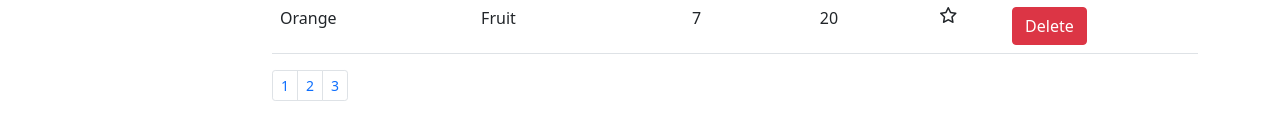
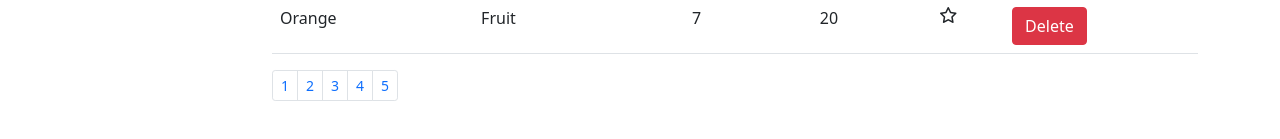
Before and after one commit to MissJL/intensive-food, a React (Create React App) app: page / in a window 1280 px wide. Shown: the part 529-668 px from the top of the page. Built offline with nearby package versions, Linux system fonts and the light colour scheme.

Commit message:
added favorite function

```diff
--- a/src/App.jsx
+++ b/src/App.jsx
@@ -7,6 +7,7 @@ import ListGroup from "./Components/ListGroup";
 class App extends Component {
   state = {
     foods: getFoods(),
+    pages: [1, 2, 3, 4, 5],
   };
 
   handleDelete = (id) => {
@@ -22,8 +23,13 @@ class App extends Component {
             <ListGroup />
           </span>
           <div className="col">
-            <Foods foods={this.state.foods} onDelete={this.handleDelete} />
-            <Pagination />
+            <Foods
+              foods={this.state.foods}
+              onDelete={this.handleDelete}
+              onPage={this.handlePage}
+              onActive={this.getActive}
+            />
+            <Pagination pages={this.state.pages} />
           </div>
         </div>
       </div>
--- a/src/Components/Favorite.jsx
+++ b/src/Components/Favorite.jsx
@@ -3,19 +3,21 @@ import "@fortawesome/fontawesome-free/css/all.css";
 
 class Favorite extends Component {
   state = {
-    favorite: "fa-regular fa-star",
-    noneFavorite: "fa-solid fa-star",
+    favorite: true,
   };
-
-  addFavorite = () => {
-    const starStyle = this.state.noneFavorite
-      ? this.state.favorite
-      : this.state.noneFavorite;
-    this.setState(starStyle);
+  getFavorite = () => {
+    const star = !this.state.favorite;
+    this.setState({ favorite: star });
   };
   render() {
-    return;
-    // <this.addFavorite />;
+    return (
+      <i
+        className={
+          this.state.favorite ? "fa-regular fa-star" : "fa-solid fa-star"
+        }
+        onClick={() => this.getFavorite()}
+      />
+    );
   }
 }
 
--- a/src/Components/Foods.jsx
+++ b/src/Components/Foods.jsx
@@ -1,5 +1,5 @@
 import React, { Component } from "react";
-import "@fortawesome/fontawesome-free/css/all.css";
+import Favorite from "./Favorite";
 
 class Foods extends Component {
   foodInCart() {
@@ -33,7 +33,8 @@ class Foods extends Component {
                   <td>{food.numberInStock}</td>
                   <td>{food.price}</td>
                   <td>
-                    <i className="fa-regular fa-star"></i>
+                    {" "}
+                    <Favorite getActive={this.props.getActive} />
                   </td>
                   <td>
                     <button
--- a/src/Components/Pagination.jsx
+++ b/src/Components/Pagination.jsx
@@ -2,38 +2,29 @@ import React, { Component } from "react";
 
 class Pagination extends Component {
   state = {
-    page: "page-item active",
+    active: false,
   };
-  //funkar inte
-  turnActive() {
-    const page = "page-item";
-    page += this.state.page ? "page-item" : "page-item active";
-    return page;
-  }
+
+  getActive = () => {
+    const page = !this.state.active;
+    this.setState({ active: page });
+  };
 
   render() {
     return (
-      <>
-        <nav>
-          <ul className="pagination pagination-sm">
-            <li className="page-item">
-              <span className="page-link" href="#" onClick={this.turnActive}>
-                1
-              </span>
+      <nav>
+        <ul className="pagination pagination-sm">
+          {this.props.pages.map((page) => (
+            <li
+              key={page}
+              className={this.state.active ? "page-item active" : "page-item"}
+              onClick={() => this.getActive()}
+            >
+              <a className="page-link">{page}</a>
             </li>
-            <li className="page-item">
-              <a className="page-link" href="#" onClick={this.turnActive}>
-                2
-              </a>
-            </li>
-            <li className="page-item">
-              <a className="page-link" href="#" onClick={this.turnActive}>
-                3
-              </a>
-            </li>
-          </ul>
-        </nav>
-      </>
+          ))}
+        </ul>
+      </nav>
     );
   }
 }
```
